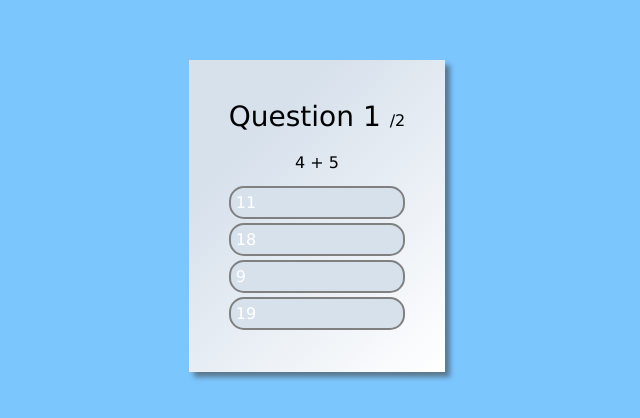
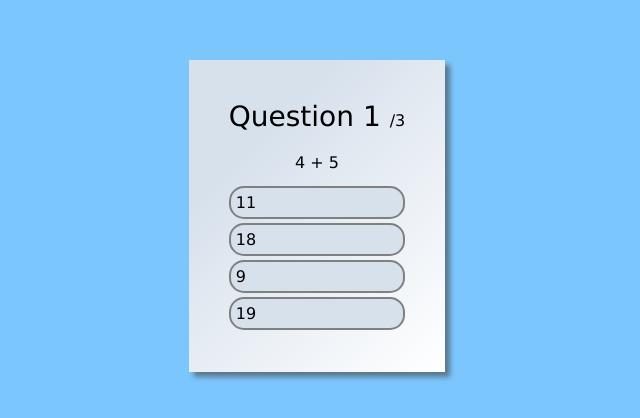
Before and after one commit to dvmishra/quiz-widget, a React (Create React App) app: page / in a window 1280 px wide. Shown: the part 184-602 px from the top of the page, without its empty margins (323-963 px from the left). Built offline with nearby package versions, Linux system fonts and the light colour scheme.

Commit message:
update widget

```diff
--- a/public/index.html
+++ b/public/index.html
@@ -28,7 +28,7 @@
   </head>
   <body>
     <noscript>You need to enable JavaScript to run this app.</noscript>
-    <div id="root"></div>
+    <div id="dvm"></div>
     <!--
       This HTML file is a template.
       If you open it directly in the browser, you will see an empty page.
--- a/src/App.js
+++ b/src/App.js
@@ -1,60 +1,5 @@
-import React, {useSate, useState} from 'react';
-import logo from './logo.svg';
-import './App.css';
-import questions from './quiz-data.json'
+import Quiz from "./quiz";
 
 export default function App() {
-
-  const [currentQuestion, setCurrentQuestion] = useState(0);
-  const [gameStatus, setGameStatus] = useState(true);
-  const [score, setScore] = useState(0);
-
-  const handleAnswerButtonClick = (isCorrect) => {
-
-    const nextQuestion = currentQuestion + 1;
-
-    if(isCorrect){
-      setScore(score+1);
-    }
-
-    if(nextQuestion < questions.length){
-      setCurrentQuestion(nextQuestion)
-    }
-    else{
-      setGameStatus(false);
-    }
-  }
-
-  const replay = () => {
-    setCurrentQuestion(0);
-    setGameStatus(true);
-    setScore(0);
-  }
-
-  return (
-    <div className="App">
-      <div className="shadow">
-      {!gameStatus ? (
-        <>
-        <div className='score-section'>You scored {score} out of {questions.length}</div>
-        <button onClick={replay}>Replay</button>
-        </>
-      ) : (
-        <div>
-          <div className='question-section'>
-            <div className='question-count'>
-              <span>Question {currentQuestion+1} </span>/{questions.length}
-            </div>
-            <div className='question-text'>{questions[currentQuestion].questionText}</div>
-          </div>
-          <div className='answer-section'>
-            {questions[currentQuestion].answerOptions.map((answerOption) => (
-              <button onClick={() => handleAnswerButtonClick(answerOption.isCorrect)}> {answerOption.answerText}</button>
-            ))}
-          </div>
-        </div>
-      )}
-      </div>
-    </div>
-  );
+  return <Quiz />;
 }
--- a/src/index.css
+++ b/src/index.css
@@ -82,7 +82,7 @@ body {
 button {
   width: 100%;
   font-size: 16px;
-  color: #ffffff;
+  color: black !important;
   background-color: #d7e1ec;
   border-radius: 15px;
   display: flex;
--- a/src/index.js
+++ b/src/index.js
@@ -8,7 +8,7 @@ ReactDOM.render(
   <React.StrictMode>
     <App />
   </React.StrictMode>,
-  document.getElementById('root')
+  document.getElementById('dvm')
 );
 
 // If you want to start measuring performance in your app, pass a function
--- a/src/quiz-data.json
+++ b/src/quiz-data.json
@@ -24,16 +24,41 @@
     "questionText": "1 + 1",
     "answerOptions": [
       {
-                        "answerText": "11", "isCorrect": false
+        "answerText": "11",
+        "isCorrect": false
       },
       {
-                        "answerText": "15", "isCorrect": false
+        "answerText": "15",
+        "isCorrect": false
       },
       {
-                        "answerText": "71", "isCorrect": false
+        "answerText": "71",
+        "isCorrect": false
       },
       {
-                        "answerText": "2", "isCorrect": true
+        "answerText": "2",
+        "isCorrect": true
+      }
+    ]
+  },
+  {
+    "questionText": "1 + 1",
+    "answerOptions": [
+      {
+        "answerText": "11",
+        "isCorrect": false
+      },
+      {
+        "answerText": "15",
+        "isCorrect": false
+      },
+      {
+        "answerText": "71",
+        "isCorrect": false
+      },
+      {
+        "answerText": "2",
+        "isCorrect": true
       }
     ]
   }
--- a/src/quiz.js
+++ b/src/quiz.js
@@ -1,10 +1,101 @@
-import React, {useState} from 'react';
-import './App.css';
-import quizData from './quiz-data.js'
+import React, { useEffect, useMemo, useState } from "react";
+import "./App.css";
+import questions from "./quiz-data.json";
+import { storeData } from "./storeData";
 
-export default function App() {
-  const questions = quizData;
+export default function Quiz() {
+  const [currentQuestion, setCurrentQuestion] = useState(0);
+  const [gameStatus, setGameStatus] = useState(true);
+  const [score, setScore] = useState(0);
+  const [answer, setAnswer] = useState(null);
+
+  const [allAnswers, setAllAnswers] = useState([])
+  const handleAnswerButtonClick = (isCorrect, answerText) => {
+    const nextQuestion = currentQuestion + 1;
+
+    if (isCorrect) {
+      setScore(score + 1);
+      setAnswer(answerText);
+    }
+    setTimeout(() => {
+      setAnswer(null);
+      if (nextQuestion < questions.length) {
+        setCurrentQuestion(nextQuestion);
+      } else {
+        setGameStatus(false);
+        setAllAnswers(
+          storeData("scores", {
+            total: nextQuestion,
+            correctAnswers: score,
+          })
+        );
+      }
+    }, 1000);
+  };
+
+  const checkOptions = (answerText) => {
+    if (answer !== null) {
+      if (answerText === answer) return "correct";
+      else return "incorrect";
+    }
+    return "";
+  };
+
+  const replay = () => {
+    setCurrentQuestion(0);
+    setGameStatus(true);
+    setScore(0);
+  };
+
   return (
-    <h1>{quizData}</h1>
+    <div className="App">
+      <div className="shadow">
+        {!gameStatus ? (
+          <>
+            <div className="score-section">
+              You scored {score} out of {questions.length}
+            </div>
+            <button onClick={replay}>Replay</button>
+          </>
+        ) : (
+          <div>
+            <div className="question-section">
+              <div className="question-count">
+                <span>Question {currentQuestion + 1} </span>/{questions.length}
+              </div>
+              <div className="question-text">
+                {questions[currentQuestion].questionText}
+              </div>
+            </div>
+            <div className="answer-section">
+              {questions[currentQuestion].answerOptions.map(
+                (answerOption, index) => (
+                  <button
+                    key={`${index}`}
+                    onClick={() =>
+                      handleAnswerButtonClick(
+                        answerOption.isCorrect,
+                        answerOption.answerText
+                      )
+                    }
+                    className={`${checkOptions(answerOption.answerText)}`}
+                  >
+                    {" "}
+                    {answerOption.answerText}
+                  </button>
+                )
+              )}
+            </div>
+          </div>
+        )}
+      </div>
+      <ul>
+        {allAnswers.map((e) => (
+          <li>
+            Total Questions: {e.total} Correct Answers: {e.correctAnswers}
+          </li>
+        ))}
+      </ul>
+    </div>
   );
 }
--- /dev/null
+++ b/src/storeData.js
@@ -0,0 +1,14 @@
+export const storeData = (storageKey, data) => {
+  const values = localStorage.getItem(storageKey);
+  if (values !== null) {
+    const updateScores = JSON.parse(values);
+    updateScores.push({
+      ...data,
+    });
+    localStorage.setItem(storageKey, JSON.stringify(updateScores));
+  } else {
+    const newScores = [{ ...data }];
+    localStorage.setItem(storageKey, JSON.stringify(newScores));
+  }
+  return JSON.parse(localStorage.getItem(storageKey));
+};
```
Also changed, not shown: 1 other file (tests, documents, lock files or other folders). Lines whose indentation alone changed are shown as unchanged.
